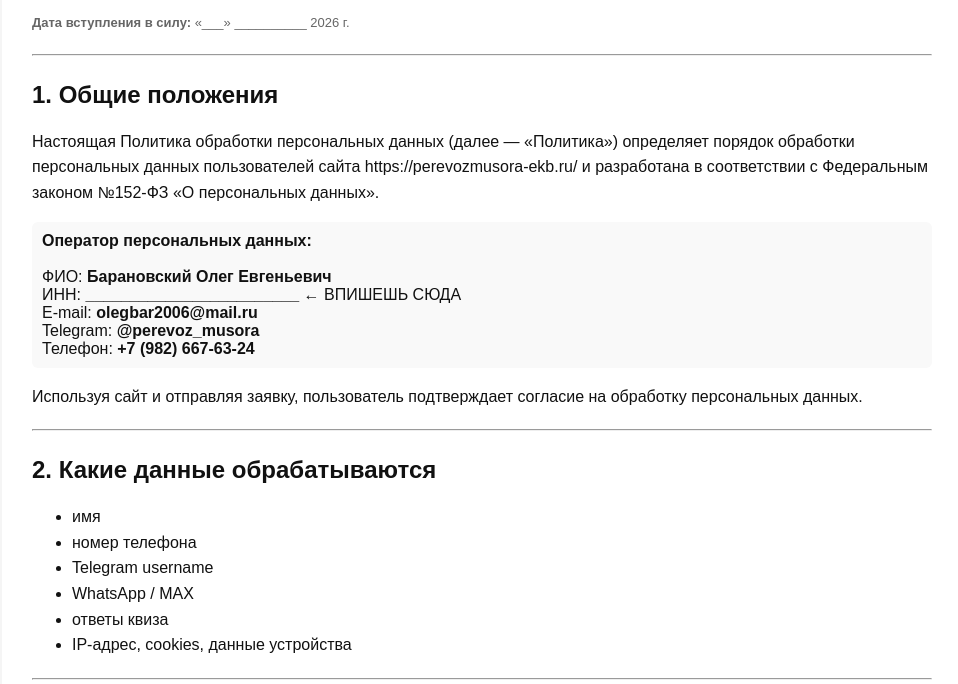
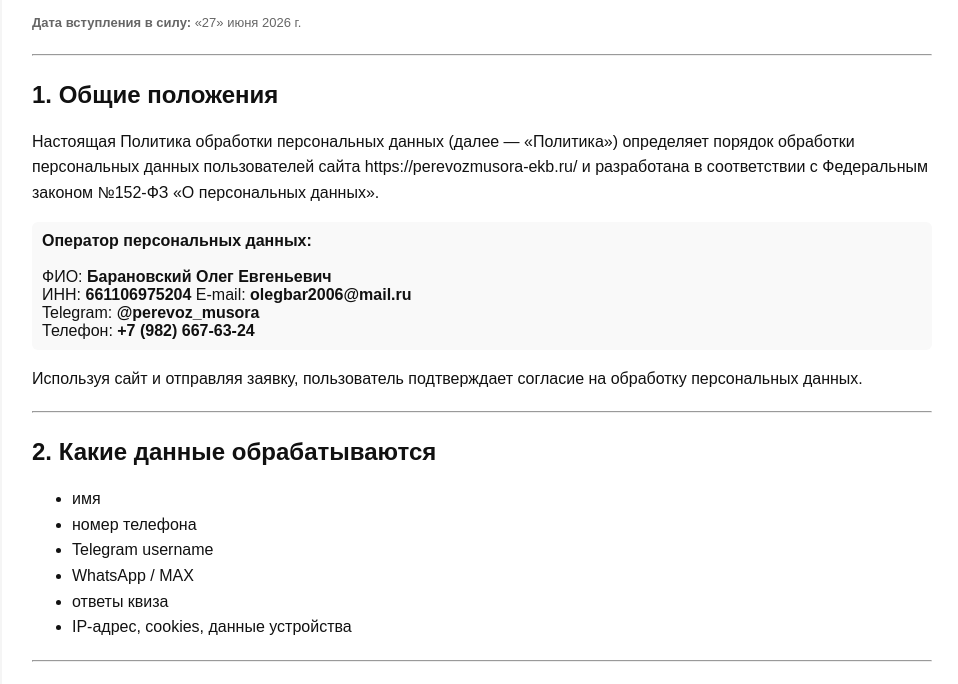
Before and after one commit to perevozmusora-ekb/privacy-site, a plain HTML site: page index.html in a window 1280 px wide. Shown: the part 97-781 px from the top of the page, without its empty margins (158-1116 px from the left). Drawn offline with Linux system fonts and the light colour scheme.

Commit message:
Update index.html

```diff
--- a/index.html
+++ b/index.html
@@ -49,7 +49,7 @@
 
 <h1>Политика обработки персональных данных</h1>
 
-<p class="muted"><b>Дата вступления в силу:</b> «___» __________ 2026 г.</p>
+<p class="muted"><b>Дата вступления в силу:</b> «27» июня 2026 г.</p>
 
 <hr>
 
@@ -64,7 +64,7 @@ https://perevozmusora-ekb.ru/ и разработана в соответств
 <b>Оператор персональных данных:</b><br><br>
 
 ФИО: <b>Барановский Олег Евгеньевич</b><br>
-ИНН: <b>________________________</b> ← ВПИШЕШЬ СЮДА<br>
+ИНН: <b>661106975204</b>
 E-mail: <b>olegbar2006@mail.ru</b><br>
 Telegram: <b>@perevoz_musora</b><br>
 Телефон: <b>+7 (982) 667-63-24</b>
@@ -146,7 +146,7 @@ Telegram: <b>@perevoz_musora</b><br>
 
 <div class="box">
 Барановский Олег Евгеньевич<br>
-ИНН: <b>________________________</b><br>
+ИНН: <b>661106975204</b><br>
 E-mail: <b>olegbar2006@mail.ru</b><br>
 Telegram: <b>@perevoz_musora</b><br>
 Телефон: <b>+7 (982) 667-63-24</b>
```
